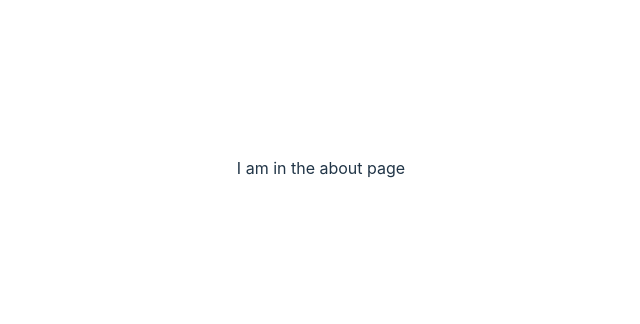
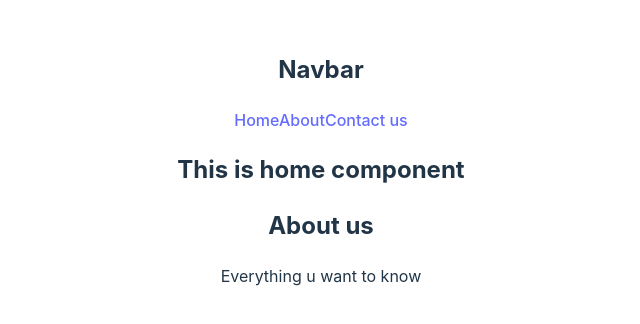
Before and after one commit to Zinath22/introduction-to-react-router, a React (Vite) app: page /about in a window 1280 px wide. Shown: the part 232-556 px from the top of the page, without its empty margins (319-959 px from the left). Built offline with nearby package versions, Linux system fonts and the light colour scheme.

Commit message:
nested added

```diff
--- /dev/null
+++ b/src/components/About/About.jsx
@@ -0,0 +1,12 @@
+
+
+const About = () => {
+    return (
+        <div>
+            <h2>About us</h2>
+            <p>Everything u want to know</p>
+        </div>
+    );
+};
+
+export default About;
--- /dev/null
+++ b/src/components/Contact/Contact.jsx
@@ -0,0 +1,12 @@
+
+
+const Contact = () => {
+    return (
+        <div>
+            <h2>Contact us</h2>
+            <p>we are one call away</p>
+        </div>
+    );
+};
+
+export default Contact;
--- /dev/null
+++ b/src/components/Header/Header.jsx
@@ -0,0 +1,16 @@
+
+
+const Header = () => {
+    return (
+        <div>
+            <h2>Navbar</h2>
+            <nav>
+                <a href="/">Home</a>
+                <a href="/about">About</a>
+                <a href="/contact">Contact us</a>
+            </nav>
+        </div>
+    );
+};
+
+export default Header;
--- /dev/null
+++ b/src/components/Home/Home.jsx
@@ -0,0 +1,15 @@
+import { Outlet } from "react-router-dom";
+import Header from "../Header/Header";
+
+
+const Home = () => {
+    return (
+        <div>
+            <Header></Header>
+            <h2>This is home component</h2>
+            <Outlet></Outlet>
+        </div>
+    );
+};
+
+export default Home;
```
Also changed, not shown: src/main.jsx (+17 -9 lines).
